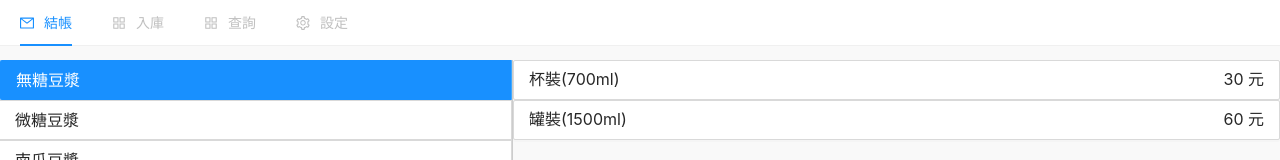
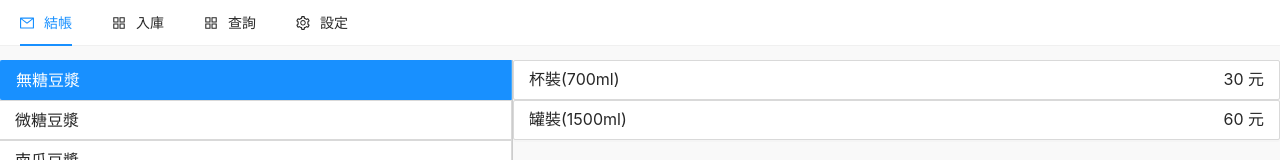
Before and after one commit to kero13ro/pos-gin, a React (Create React App) app: page / in a window 1280 px wide. Shown: the top 160 px of the page. Built offline with nearby package versions, Linux system fonts and the light colour scheme.

Commit message:
axios get

```diff
--- a/src/components/Header.js
+++ b/src/components/Header.js
@@ -5,6 +5,7 @@ import {
   AppstoreOutlined,
   SettingOutlined,
 } from "@ant-design/icons";
+import { axiosIns } from "../utilities/axios";
 
 export default function Header() {
   const [current, setCurrent] = useState("mail");
@@ -12,18 +13,24 @@ export default function Header() {
     setCurrent(e.key);
   };
 
+  const getAll = () => {
+    axiosIns.get(`all`).then((res) => {
+      console.log(res.data);
+    });
+  };
+
   return (
     <Menu onClick={handleClick} selectedKeys={[current]} mode="horizontal">
       <Menu.Item key="mail" icon={<MailOutlined />}>
         結帳
       </Menu.Item>
-      <Menu.Item key="app" disabled icon={<AppstoreOutlined />}>
+      <Menu.Item key="app" icon={<AppstoreOutlined onClick={getAll} />}>
         入庫
       </Menu.Item>
-      <Menu.Item key="app2" disabled icon={<AppstoreOutlined />}>
+      <Menu.Item key="app2" icon={<AppstoreOutlined />}>
         查詢
       </Menu.Item>
-      <Menu.Item key="app3" disabled icon={<SettingOutlined />}>
+      <Menu.Item key="app3" icon={<SettingOutlined />}>
         設定
       </Menu.Item>
     </Menu>
```
